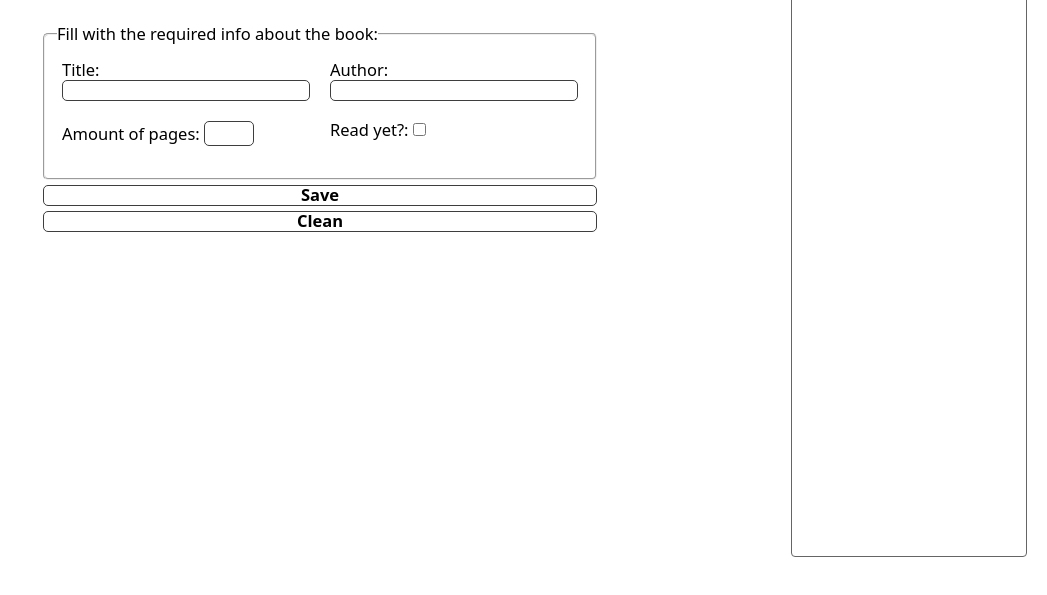
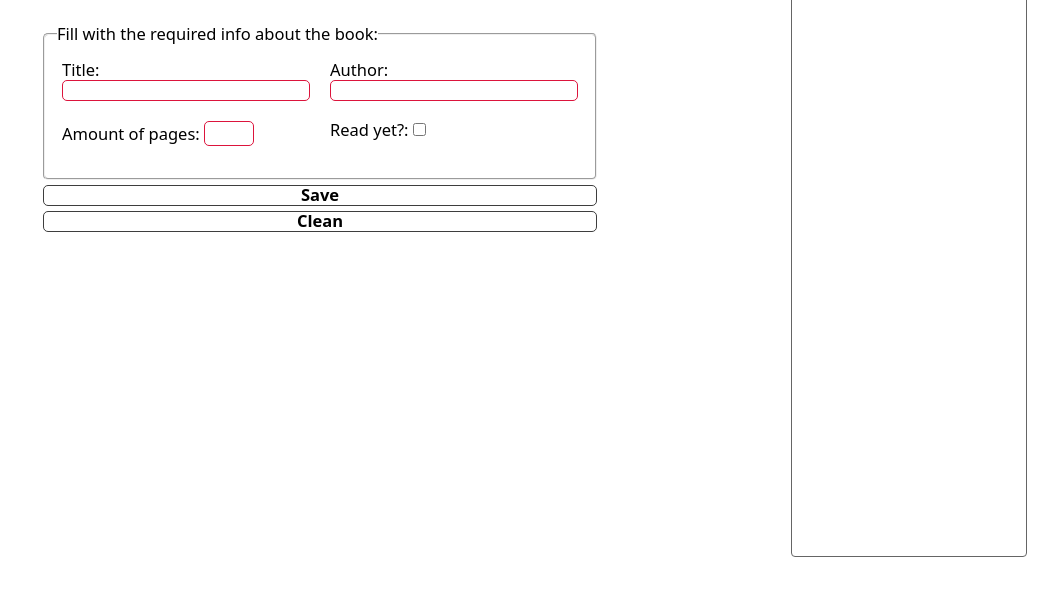
Before and after one commit to Amtr4x/Odin-Library-App, a plain HTML site: page index.html in a window 1280 px wide. Shown: the part 63-658 px from the top of the page, without its empty margins (233-1280 px from the left). Drawn offline with Linux system fonts and the light colour scheme.

Commit message:
Add security measures to prevent adding blank books

```diff
--- a/index.html
+++ b/index.html
@@ -17,17 +17,29 @@
 
           <div class="title">
             <label for="book-title">Title:</label>
-            <input type="text" id="book-title" />
+            <input
+              type="text"
+              id="book-title"
+              minlength="3"
+              maxlength="100"
+              required
+            />
           </div>
 
           <div class="author">
             <label for="book-author">Author:</label>
-            <input type="text" id="book-author" />
+            <input
+              type="text"
+              id="book-author"
+              minlength="3"
+              maxlength="100"
+              required
+            />
           </div>
 
           <div class="pages">
             <label for="pages">Amount of pages:</label>
-            <input type="number" id="pages" min="1" max="5000" />
+            <input type="number" id="pages" min="1" max="5000" required />
           </div>
 
           <div class="read">
@@ -43,7 +55,7 @@
 
     <aside>
       <h2>Books</h2>
-      <ul id="books-list"></  ul>
+      <ul id="books-list"></ul>
     </aside>
   </body>
 </html>
--- a/index.js
+++ b/index.js
@@ -52,6 +52,8 @@ function retrieveBook() {
       amountOfPages.value,
       isRead.checked,
     );
+
+    if (newBook.title && newBook.author && newBook.amountOfPages) {
       books.push(newBook);
 
       title.value = "";
@@ -59,6 +61,7 @@ function retrieveBook() {
       amountOfPages.value = "";
       isRead.checked = false;
       addLastBook();
+    }
   });
 }
 
```
Lines whose indentation alone changed are shown as unchanged.
